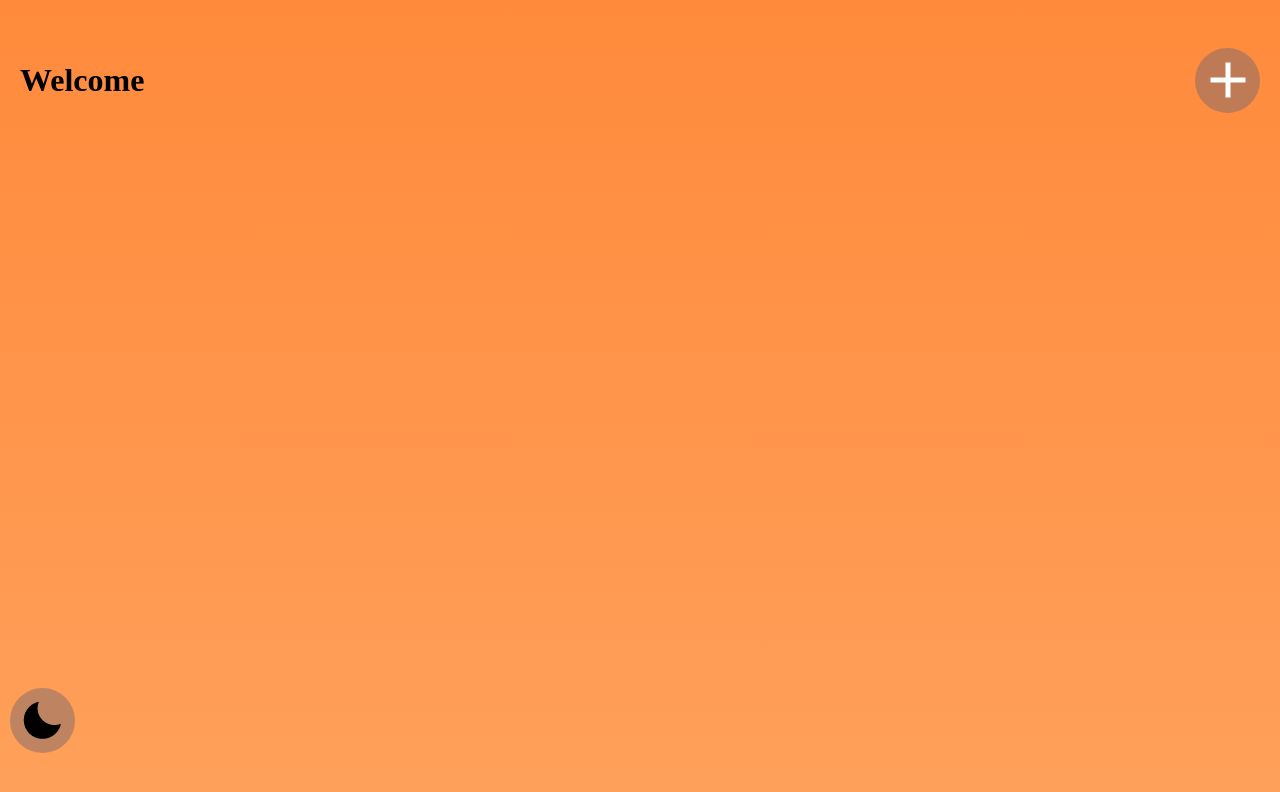
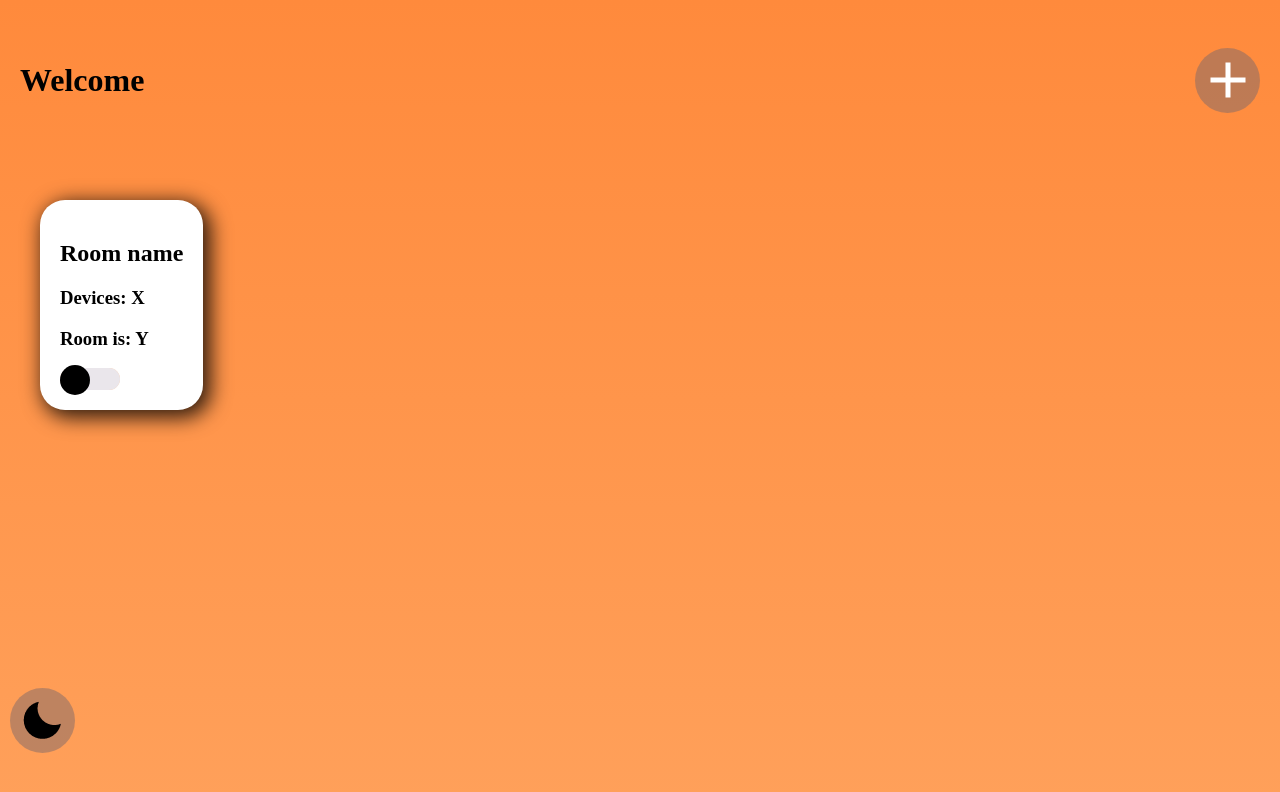
Before and after one commit to FilipowiczP/SmartHome-Fullstack, a React (Create React App) app in the folder public/: page / in a window 1280 px wide. Shown: the top 792 px of the page. Built offline with nearby package versions, Linux system fonts and the light colour scheme.

Commit message:
Created Room component

```diff
--- /dev/null
+++ b/public/src/components/Rooms/Rooms.tsx
@@ -0,0 +1,18 @@
+import React from "react";
+import "./rooms.scss";
+import ToggleButton from "../ToggleButton/ToggleButton";
+
+const Rooms = () => {
+  return (
+    <main className="main">
+      <div className="main__room">
+        <h2>Room name</h2>
+        <h3>Devices: X</h3>
+        <h3>Room is: Y</h3>
+        <ToggleButton />
+      </div>
+    </main>
+  );
+};
+
+export default Rooms;
--- /dev/null
+++ b/public/src/components/Rooms/rooms.scss
@@ -0,0 +1,15 @@
+.main {
+    grid-column: 1/2;
+    grid-row: 2/3;
+    overflow-y: scroll;
+    padding: 40px 20px;
+
+    &__room {
+        background-color: white;
+        display: inline-block;
+        padding: 20px;
+        border-radius: 25px;
+        margin: 0 20px;
+        box-shadow: 5px 5px 20px 3px rgba(0, 0, 0, 0.8)
+    }
+}
--- /dev/null
+++ b/public/src/components/ToggleButton/ToggleButton.tsx
@@ -0,0 +1,12 @@
+import React from "react";
+
+const ToggleButton = () => {
+  return (
+    <label className="switch">
+      <input type="checkbox" className="switch__input" />
+      <span className="switch__slider rounded" />
+    </label>
+  );
+};
+
+export default ToggleButton;
--- a/public/src/components/homeHeader/homeHeader.scss
+++ b/public/src/components/homeHeader/homeHeader.scss
@@ -30,5 +30,8 @@
         display: flex;
         justify-content: space-around;
 
+        &-name {
+            box-shadow: 5px 5px 20px 3px rgba(0, 0, 0, 0.8)
+        }
     }
 }
--- a/public/src/components/homeHeader/homeHeader.tsx
+++ b/public/src/components/homeHeader/homeHeader.tsx
@@ -12,7 +12,6 @@ const HomeHeader = () => {
   });
 
   const handleRoomName = (value: any) => {
-    console.log(value);
     setNewRoom({ ...newRoom, name: value });
   };
 
--- /dev/null
+++ b/public/src/components/sass/bulkToggle.scss
@@ -0,0 +1,49 @@
+@import './variable.scss';
+
+.switch {
+    position: relative;
+    display: inline-block;
+    width: 60px;
+    height: 22px;
+    border-radius: 20px;
+    background-color: $bulkToggleON;
+
+    & input {
+        opacity: 0;
+        width: 30px;
+        height: 10px;
+    }
+
+    &__slider {
+        position: absolute;
+        cursor: pointer;
+        top: 0;
+        left: 0;
+        right: 0;
+        bottom: 0;
+        border-radius: 20px;
+        background-color: $bulkToggleOFF;
+        transition: .6s;
+
+        &::before {
+            position: absolute;
+            content: "";
+            height: 30px;
+            width: 30px;
+            left: 0px;
+            bottom: 0px;
+            top: -3px;
+            background-color: black;
+            transition: .6s;
+            border-radius: 50%;
+        }
+    }
+}
+
+input:checked+.rounded::before {
+    transform: translateX(30px);
+}
+
+input:checked+.rounded {
+    background-color: transparent;
+}
--- a/public/src/components/sass/button.scss
+++ b/public/src/components/sass/button.scss
@@ -6,4 +6,6 @@
     border-radius: 10px;
     padding: 15px 20px;
     font-size: 16px;
+    box-shadow: 5px 5px 20px 3px rgba(0, 0, 0, 0.8);
+
 }
--- a/public/src/index.scss
+++ b/public/src/index.scss
@@ -1,6 +1,7 @@
 @import './components/sass/variable.scss';
 @import './components/sass/input.scss';
 @import './components/sass/button.scss';
+@import './components/sass/bulkToggle.scss';
 
 body {
   margin: 0;
--- a/public/src/views/Home/Home.tsx
+++ b/public/src/views/Home/Home.tsx
@@ -1,12 +1,14 @@
 import React from "react";
 import { FooterProps } from "../../components/Interfaces/Interface";
 import HomeHeader from "../../components/homeHeader/HomeHeader";
+import Rooms from "../../components/Rooms/Rooms";
 import Footer from "../../components/Footer/Footer";
 
 const Home = ({ toggleTheme, themes }: FooterProps) => {
   return (
     <>
       <HomeHeader />
+      <Rooms />
       <Footer toggleTheme={toggleTheme} themes={themes} />
     </>
   );
```
